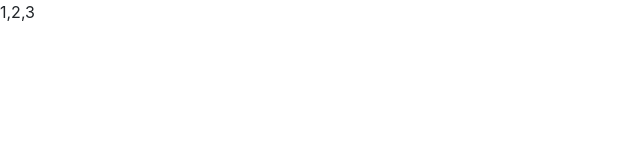
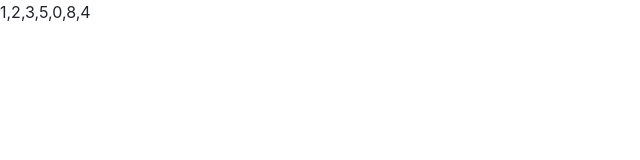
Before and after one commit to lc7729/angular100-demos, an Angular app: page / in a window 1280 px wide. Shown: the top 160 px of the page, without its empty margins (0-640 px from the left). Built offline with nearby package versions, Linux system fonts and the light colour scheme.

Commit message:
fixed with spread operator

```diff
--- a/src/app/app.component.ts
+++ b/src/app/app.component.ts
@@ -13,8 +13,9 @@ export class AppComponent implements OnInit {
     this.numbers = [1, 2, 3];
 
     const timerId = setInterval(() => {
-      this.numbers.push(Math.floor(Math.random() * 10));
-      console.log(this.numbers);
+      this.numbers = [...this.numbers, Math.floor(Math.random() * 10)];
+
+    console.log(this.numbers);
     }, 1000);
 
     setTimeout(() => {
```
